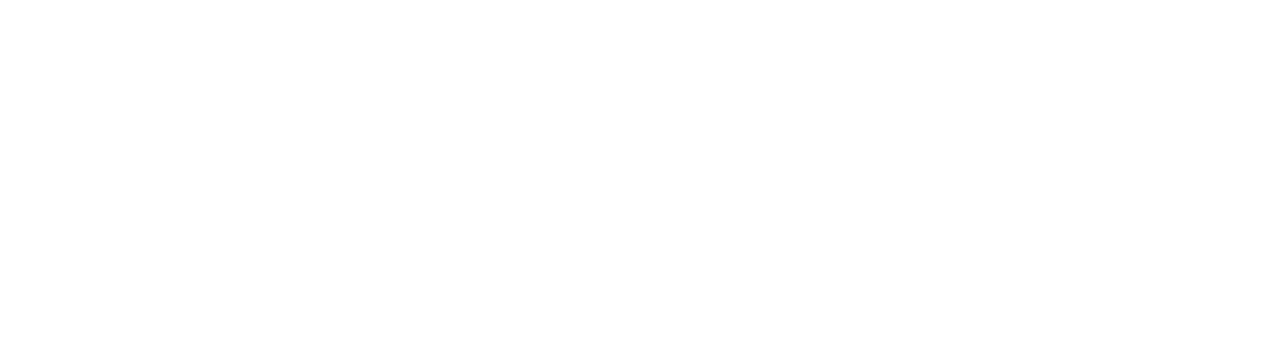
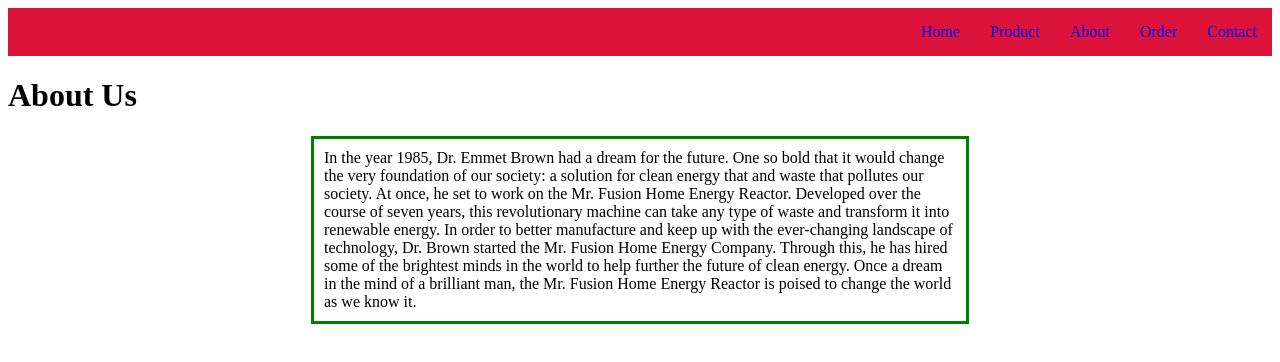
Before and after one commit to CalebRuhm/FEWD-Final-Project, a plain HTML site: page about.html in a window 1280 px wide. Drawn offline with Linux system fonts and the light colour scheme.

Commit message:
Skeleton of About page and Navigation Bar

```diff
--- a/about.css
+++ b/about.css
@@ -0,0 +1,6 @@
+.about-paragraph {
+    margin: auto;
+    width: 50%;
+    border: 3px solid green;
+    padding: 10px;
+}
--- a/about.html
+++ b/about.html
@@ -5,11 +5,26 @@
     <meta http-equiv="X-UA-Compatible" content="IE=edge">
     <meta name="viewport" content="width=device-width, initial-scale=1.0">
     <title>About Page</title>
-    <link rel="Stylesheet" href="about.css">
+    <link rel = "stylesheet" href = "about.css">
+    <link rel = "stylesheet" href = "nav-bar.css">
 </head>
 
 <body>
-
+    <nav>
+        <ul>
+            <li><a href = "contact.html">Contact</a></li>
+            <li><a href = "order.html">Order</a></li>
+            <li><a href = "about.html">About</a></li>
+            <li><a href = "product.html">Product</a></li>
+            <li><a href = "index.html">Home</a></li>
+        </ul>
+    </nav>
+    <h1>
+        About Us
+    </h1>
+    <p class = "about-paragraph">
+        In the year 1985, Dr. Emmet Brown had a dream for the future. One so bold that it would change the very foundation of our society: a solution for clean energy that and waste that pollutes our society. At once, he set to work on the Mr. Fusion Home Energy Reactor. Developed over the course of seven years, this revolutionary machine can take any type of waste and transform it into renewable energy. In order to better manufacture and keep up with the ever-changing landscape of technology, Dr. Brown started the Mr. Fusion Home Energy Company. Through this, he has hired some of the brightest minds in the world to help further the future of clean energy. Once a dream in the mind of a brilliant man, the Mr. Fusion Home Energy Reactor is poised to change the world as we know it.
+    </p>
 </body>
 
 </html>
--- /dev/null
+++ b/nav-bar.css
@@ -0,0 +1,19 @@
+ul {
+    list-style-type: none;
+    margin: 0;
+    padding: 0;
+    overflow: hidden;
+    background-color: crimson;
+}
+li {
+    float: right;
+}
+li a {
+    display: block;
+    text-decoration: none;
+    text-align: center;
+    padding: 15px 15px;
+}
+li a:hover {
+    background-color: coral;
+}
```
Also changed, not shown: contact.html (+10 -1 lines), index.html (+10 -1 lines), order.html (+10 -1 lines), product.html (+10 -1 lines), 1 other file.
